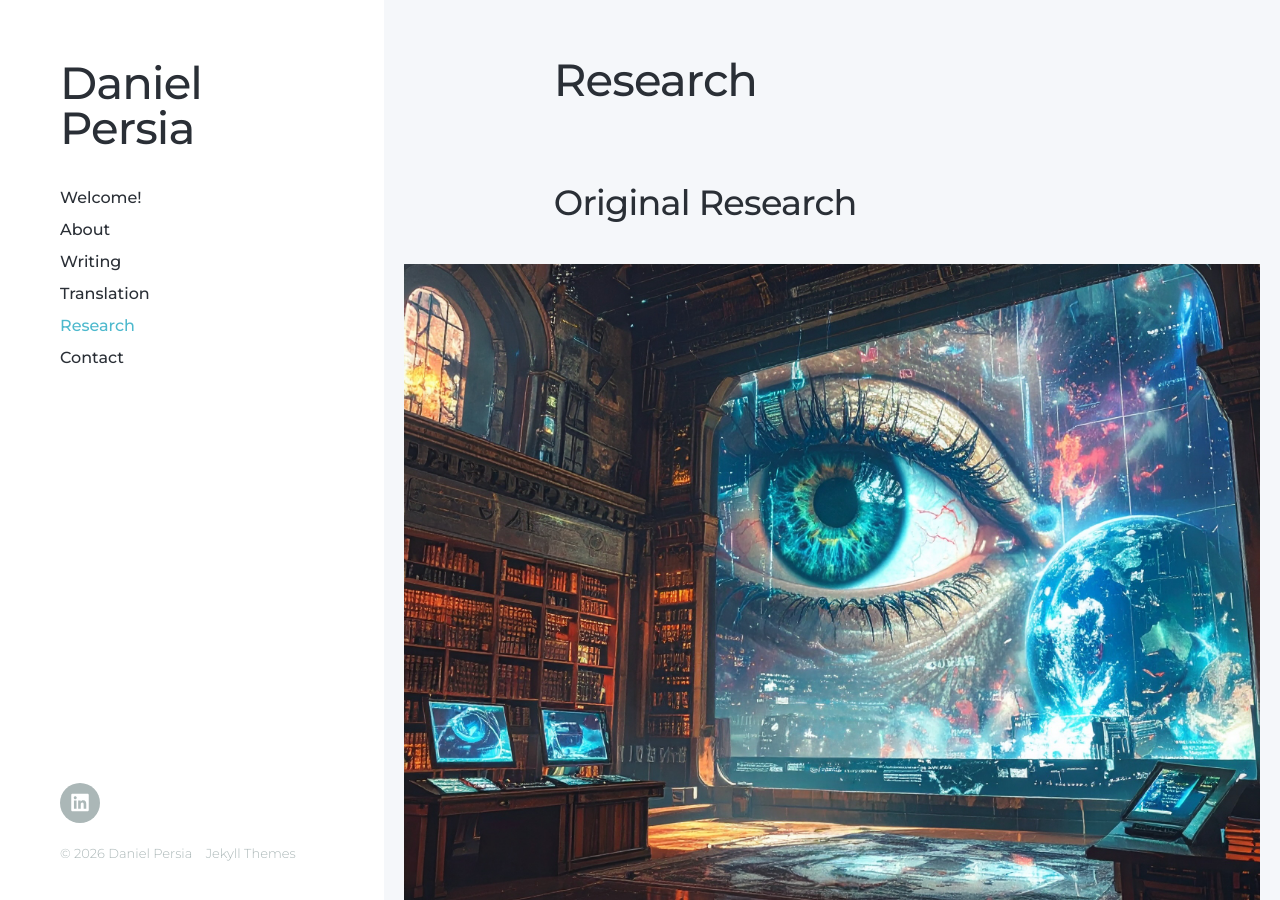
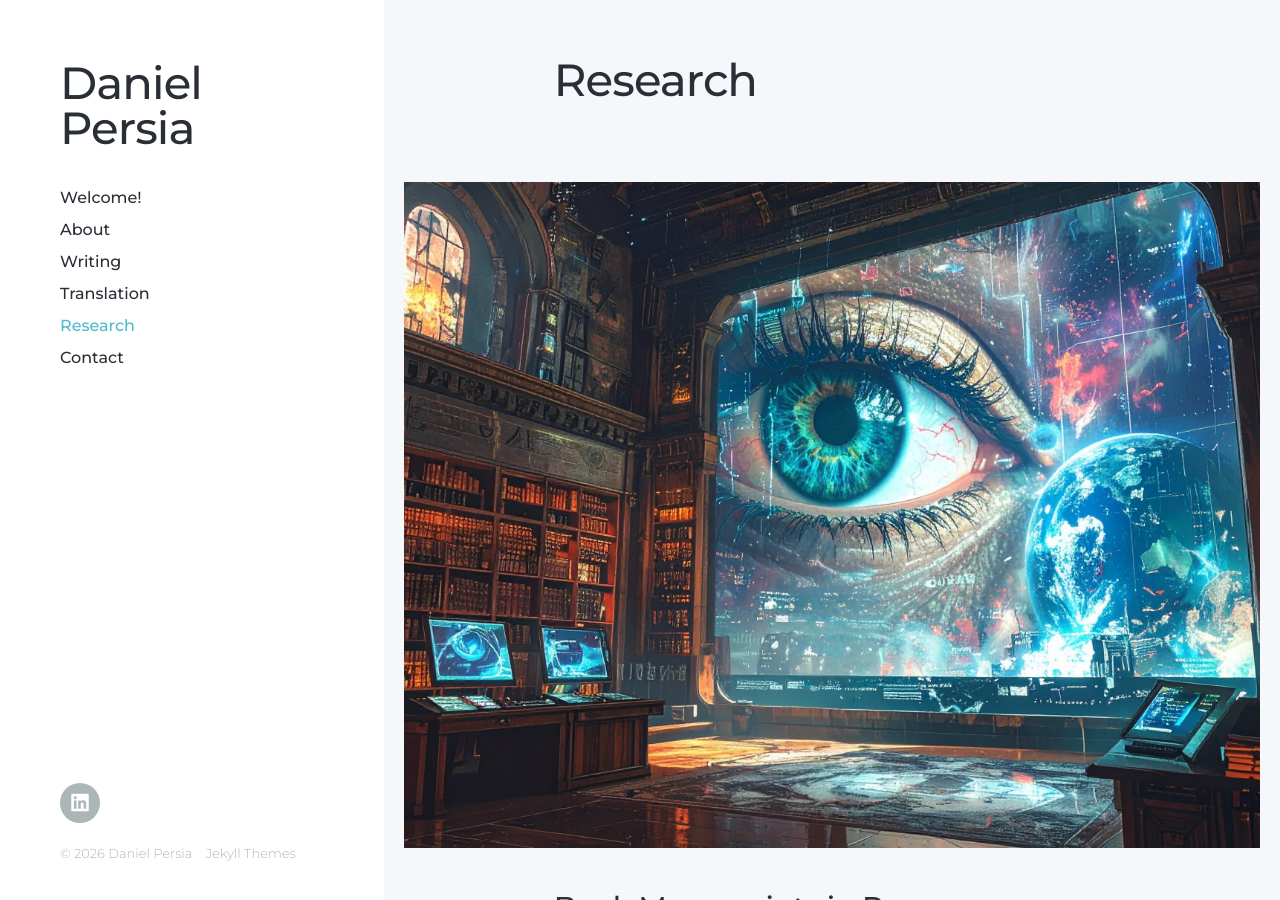
Before and after one commit to danielpersia/danielpersia.github.io, a Jekyll site: the page built from _pages/research.md, in a window 1280 px wide and 900 px high. Built offline with Jekyll 4.4.1, drawn with Linux system fonts in a browser that asks for light colours; nearby versions of some CDN libraries.

Commit message:
Update research.md

```diff
--- a/_pages/research.md
+++ b/_pages/research.md
@@ -6,8 +6,6 @@ description: Research Publications
 featured_image: '/images/Persia_OriginalReserach_Cover.jpeg'
 
 ---
-
-## Original Research
 
 ![](/images/Persia_OriginalResearch_Cover.jpeg)
 
```
